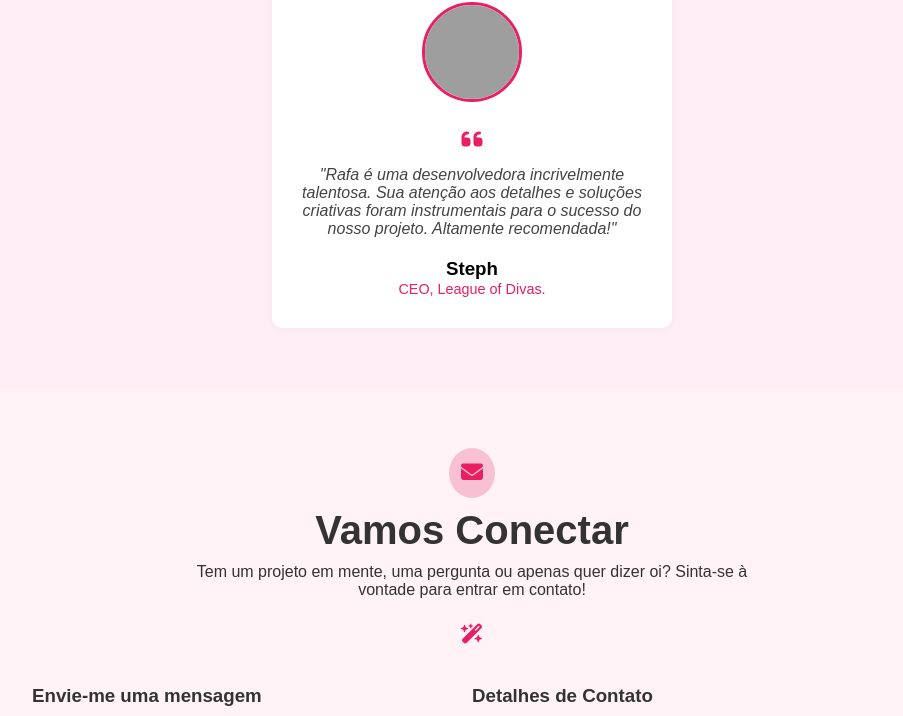
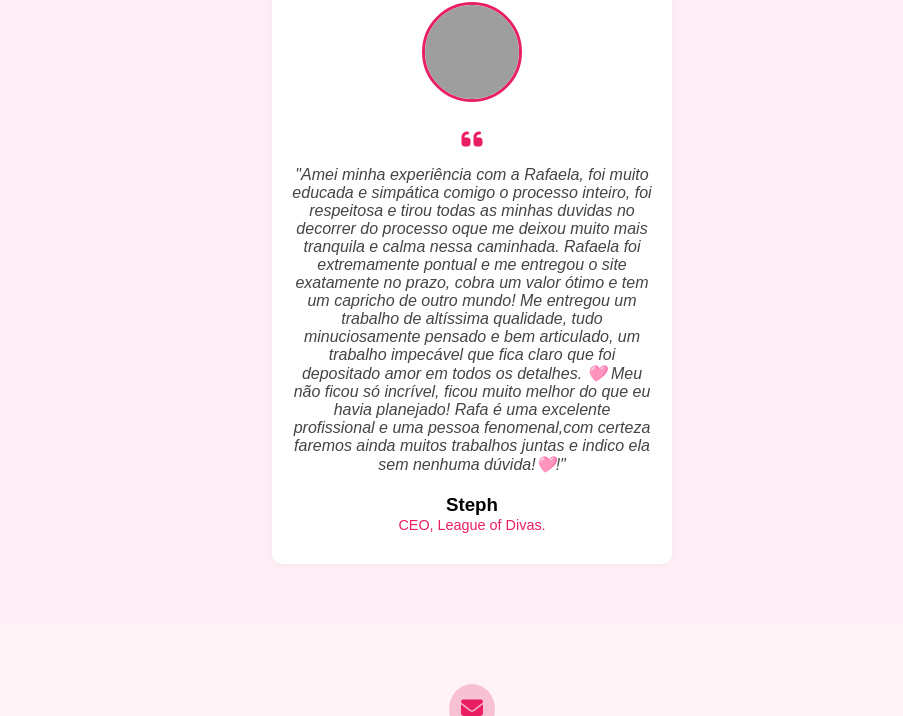
Before and after one commit to RafaBertacelli/RafaBertacelliPortifolio, a plain HTML site: page index.html in a window 1280 px wide. Shown: the part 2700-3416 px from the top of the page, without its empty margins (168-1071 px from the left). Drawn offline with nearby package versions, Linux system fonts and the light colour scheme; some packages are replaced by stand-ins of ours; grey boxes are pictures that could not be loaded; a script that the page names is missing.

Commit message:
Update index.html

```diff
--- a/index.html
+++ b/index.html
@@ -239,8 +239,9 @@
                     <img src="images/loadImg.png" alt="CEO LO">
                 </div>
                 <i class="fa-solid fa-quote-left feedbacks-quote"></i>
-                <p class="feedbacks-text">"Rafa é uma desenvolvedora incrivelmente talentosa. Sua atenção aos detalhes
-                    e soluções criativas foram instrumentais para o sucesso do nosso projeto. Altamente recomendada!"
+                <p class="feedbacks-text">"Amei minha experiência com a Rafaela, foi muito educada e simpática comigo o processo inteiro, foi respeitosa e tirou todas as minhas duvidas no decorrer do processo oque me deixou muito mais tranquila e calma nessa caminhada.
+Rafaela foi extremamente pontual e me entregou o site exatamente no prazo, cobra um valor ótimo e tem um capricho de outro mundo! Me entregou um trabalho de altíssima qualidade, tudo minuciosamente pensado e bem articulado, um trabalho impecável que fica claro que foi depositado amor em todos os detalhes. 🩷
+Meu não ficou só incrível, ficou muito melhor do que eu havia planejado! Rafa é uma excelente profissional e uma pessoa fenomenal,com certeza faremos ainda muitos trabalhos juntas e indico ela sem nenhuma dúvida!🩷!"
                 </p>
                 <h3>Steph</h3>
                 <span class="feedbacks-role">CEO, League of Divas.</span>
```
